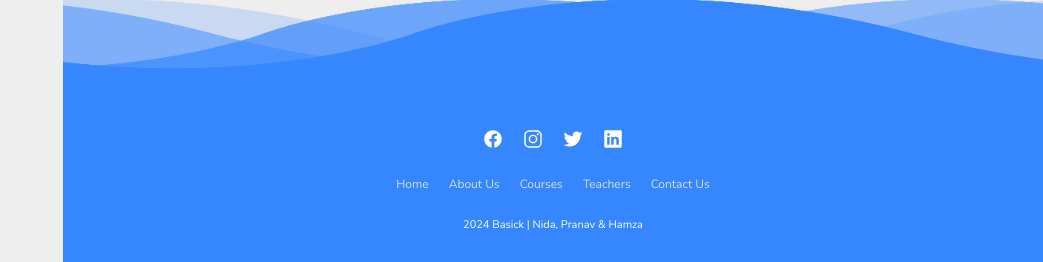
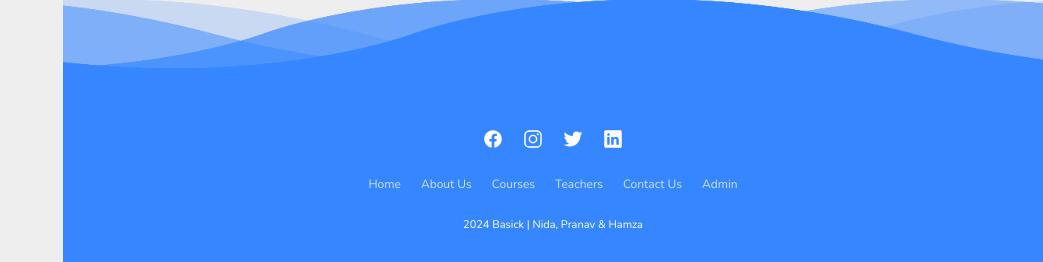
Before and after one commit to projectrepo2003/basick, a PHP site: page /about.php in a window 1280 px wide. Shown: the part 1331-1593 px from the top of the page, without its empty margins (237-1280 px from the left). Run offline with PHP 8.4, Linux system fonts and the light colour scheme; data comes from the database, SQL or seed files in the repository.

Commit message:
Update footer.php

```diff
--- a/components/footer.php
+++ b/components/footer.php
@@ -24,6 +24,7 @@
             <li><a href="courses.php">Courses</a></li>
             <li><a href="teachers.php">Teachers</a></li>
             <li><a href="contact.php">Contact Us</a></li>
+            <li><a href="admin/login.php">Admin</a></li>
         </ul>
         <p>2024 Basick | Nida, Pranav & Hamza</p>
     </footer>
```
